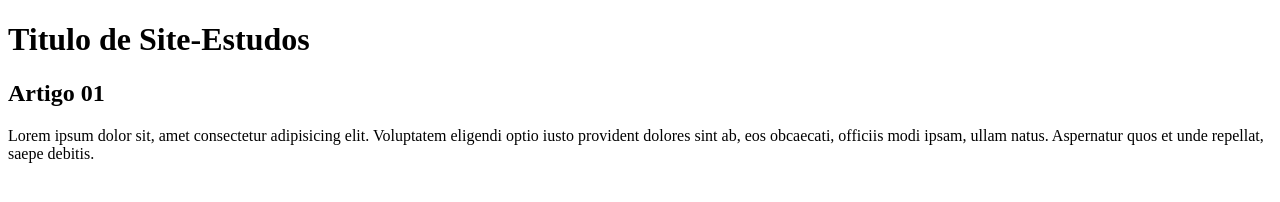
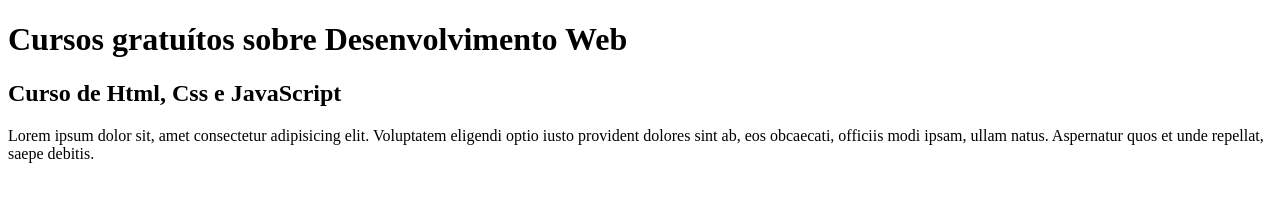
Before and after one commit to Wemerson88/Projeto-do-site-git-curso, a plain HTML site: page index.html in a window 1280 px wide. Drawn offline with Linux system fonts and the light colour scheme.

Commit message:
Adicionado textos no conteudo

```diff
--- a/index.html
+++ b/index.html
@@ -8,10 +8,10 @@
 <body>
     <main>
         <header>
-            <h1>Titulo de Site-Estudos</h1>
+            <h1>Cursos gratuítos sobre Desenvolvimento Web</h1>
         </header>
         <article>
-            <h2>Artigo 01</h2>
+            <h2>Curso de Html, Css e JavaScript</h2>
             <p>Lorem ipsum dolor sit, amet consectetur adipisicing elit. Voluptatem eligendi optio iusto provident dolores sint ab, eos obcaecati, officiis modi ipsam, ullam natus. Aspernatur quos et unde repellat, saepe debitis.</p>
         </article>
     </main>
```
